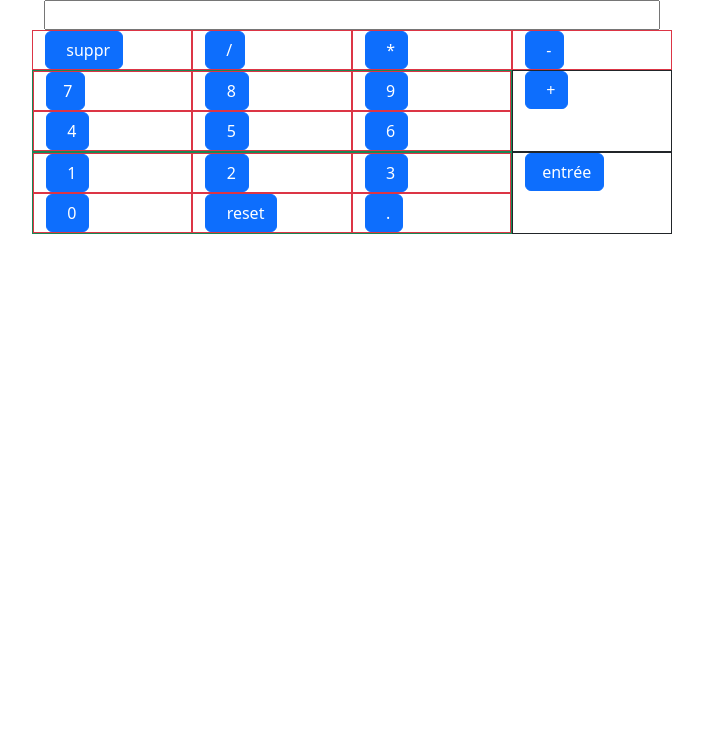
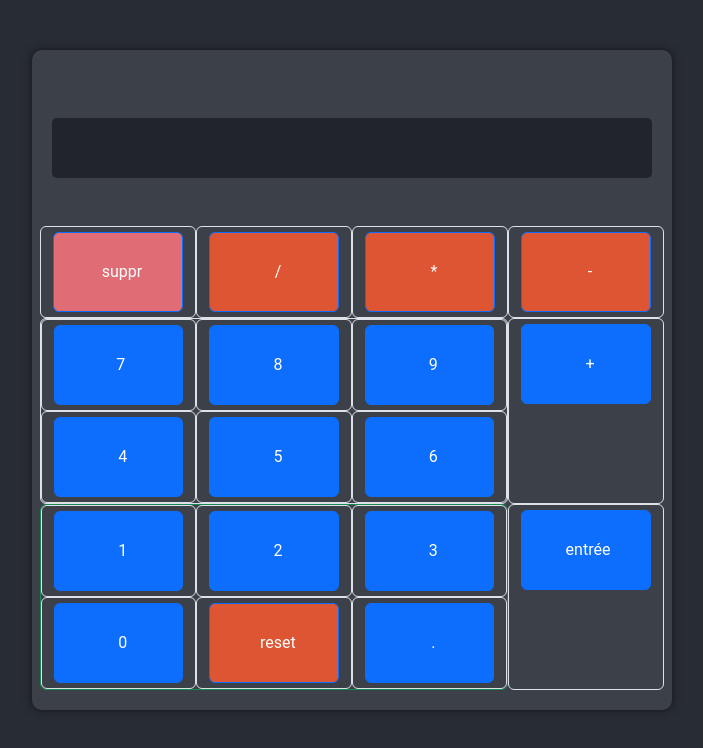
Before and after one commit to MIM-IT/machineCalcul, a plain HTML site: page index.html in a window 1280 px wide. Shown: the whole page, without its empty margins (288-991 px from the left). Drawn offline with nearby package versions, Linux system fonts and the light colour scheme.

Commit message:
Machine de calcul mis à jour avec CSS finis

```diff
--- a/index.html
+++ b/index.html
@@ -6,6 +6,7 @@
     <meta name="viewport" content="width=device-width, initial-scale=1.0">
     <link href="https://cdn.jsdelivr.net/npm/bootstrap@5.3.3/dist/css/bootstrap.min.css" rel="stylesheet"
         integrity="sha384-QWTKZyjpPEjISv5WaRU9OFeRpok6YctnYmDr5pNlyT2bRjXh0JMhjY6hW+ALEwIH" crossorigin="anonymous">
+        <link rel="stylesheet" href="style.css">
     <script src="https://cdn.jsdelivr.net/npm/bootstrap@5.3.3/dist/js/bootstrap.bundle.min.js"
         integrity="sha384-YvpcrYf0tY3lHB60NNkmXc5s9fDVZLESaAA55NDzOxhy9GkcIdslK1eN7N6jIeHz"
         crossorigin="anonymous"></script>
@@ -18,80 +19,80 @@
     <div class="container w-50">
         <!--*******screen------------>
         <form>
-            <input type="text" class="screen w-100 " id="screen" readonly>
+            <input type="text" class="screen w-100 mb-5 mt-5 " id="screen" readonly>
         </form>
 
         <!-- ************ premiere block******* -->
-        <div class="row">
-            <div class="col-3 border border-danger">
+        <div class="row w-80 justify-content-center">
+            <div class="col-3 border rounded">
                 <button class=" btn btn-primary " id="suppr">&nbsp; suppr</button>
             </div>
-            <div class="col-3 border border-danger">
+            <div class="col-3 border rounded">
                 <button class="btn btn-primary" data-num="/" id="division">&nbsp; /</button>
             </div>
-            <div class="col-3 border border-danger">
+            <div class="col-3 border rounded m">
                 <button class="btn btn-primary" data-num="*" id="multiplication">&nbsp; *</button>
             </div>
-            <div class="col-3 border border-danger">
+            <div class="col-3 border rounded ">
                 <button class="btn btn-primary" data-num="-" id="soustraction">&nbsp; -</button>
             </div>
         </div>
         <!-- ****************deuxieme block ********************** -->
         <div class="row">
-            <div class="col-9 border border-success">
+            <div class="col-9 border  rounded">
                 <!-- ******** boucle ******************* -->
                 <div class="row">
-                    <div class="col-4 border border-danger">
+                    <div class="col-4 border  rounded">
                         <button class="btn btn-primary" id="sept">&nbsp;7</button>
                     </div>
-                    <div class="col-4 border border-danger">
+                    <div class="col-4 border  rounded">
                         <button class="btn btn-primary" id="huit">&nbsp; 8</button>
                     </div>
-                    <div class="col-4 border border-danger">
+                    <div class="col-4 border  rounded">
                         <button class="btn btn-primary" id="neuf">&nbsp; 9</button>
                     </div>
-                    <div class="col-4 border border-danger">
-                        <button class="btn btn-primary" id="quatre">&nbsp; 4</button>
+                    <div class="col-4 border  rounded">
+                        <button class="btn btn-primary w-100" id="quatre">&nbsp; 4</button>
                     </div>
-                    <div class="col-4 border border-danger">
+                    <div class="col-4 border  rounded">
                         <button class="btn btn-primary" id="cinq">&nbsp; 5</button>
                     </div>
-                    <div class="col-4 border border-danger">
+                    <div class="col-4 border  rounded">
                         <button class="btn btn-primary" id="six">&nbsp; 6</button>
                     </div>
                 </div>
             </div>
-            <div class="col-3 border border-dark">
+            <div class="col-3 border rounded">
                 <button class="btn btn-primary" data-num="+" id="addition">&nbsp; +</button>
             </div>
         </div>
         <!--********3eme block-->
         <div class="row">
-            <div class="col-9 border border-success">
+            <div class="col-9 border border-success rounded">
                 <!-- ******** bocle ******************* -->
                 <div class="row">
-                    <div class="col-4 border border-danger">
+                    <div class="col-4 border rounded">
                         <button class="btn btn-primary" id="un">&nbsp; 1</button>
                     </div>
-                    <div class="col-4 border border-danger">
+                    <div class="col-4 border rounded">
                         <button class="btn btn-primary" id="deux">&nbsp; 2</button>
                     </div>
-                    <div class="col-4 border border-danger">
+                    <div class="col-4 border rounded">
                         <button class="btn btn-primary" id="trois">&nbsp; 3</button>
                     </div>
-                    <div class="col-4 border border-danger">
+                    <div class="col-4 border rounded">
                         <button class="btn btn-primary" id="zero">&nbsp; 0</button>
                     </div>
-                    <div class="col-4 border border-danger">
+                    <div class="col-4 border rounded">
                         <button class="btn btn-primary" id="reset">&nbsp; reset</button>
                     </div>
-                    <div class="col-4 border border-danger">
+                    <div class="col-4 border rounded">
                         <button class="btn btn-primary" id="pts">&nbsp; .</button>
                     </div>
                 </div>
 
             </div>
-            <div class="col-3 border border-dark">
+            <div class="col-3 border rounded">
                 <button class="btn btn-primary" id="entree">&nbsp;entrée</button>
             </div>
         </div>
--- a/main.js
+++ b/main.js
@@ -4,8 +4,9 @@ let suppr = document.getElementById("suppr");
 let screen = document.getElementById("screen");
 let reset = document.getElementById("reset");
 let nombreUn = 0;
-let nombreDeux =0;
-let operateur = document.querySelectorAll("[data-num]");
+let nombreDeux = 0;
+let res = 0;
+let operateur = document.querySelectorAll("[data-num]"); // on nome le groupe de sélecteur [data-num]-->operateur
 console.log(operateur);
 
 // initiation des spécials boutons
@@ -32,7 +33,7 @@ entree.addEventListener("click",function(){
 
 const division = document.getElementById("division");
 division.addEventListener("click",function(){
-    operateur = division.dataset.num;
+    operateur = division.dataset.num; // on implémente l'opérateur division depuis le selecteur data-num (on reprend le chemin)
     nombreUn = parseFloat(document.getElementById("screen").value);
     myDisplay("/");
     myReset();
@@ -63,6 +64,11 @@ addition.addEventListener("click", function () {
     myDisplay("+");
     myReset();
 });
+const pts = document.getElementById("pts");
+pts.addEventListener("click", function () {
+    myDisplay(".");
+});
+
 
 // *******init des chiffres
 const neuf = document.getElementById("neuf");
@@ -111,12 +117,8 @@ const zero = document.getElementById("zero");
 zero.addEventListener("click", function () {
     myDisplay(0)
 });
-const pts = document.getElementById("pts");
-pts.addEventListener("click", function () {
-    myDisplay(".");
-});
 
-
+/********Les Fonctions************** */
 function myDisplay(valeur){
     screen.value += valeur;
 }
@@ -128,7 +130,7 @@ function myReset(){
 function supprLastCar() {
     screen.value = screen.value.slice(0,-1);
 }
-let res;
+
 console.log(nombreUn);
 console.log(nombreDeux);
 
@@ -139,23 +141,23 @@ function monResultat(){
         case "*":
             res = nombreUn * nombreDeux;
             screen.value = res;
-            myDisplay(res);
+            //myDisplay(res);
             break;
         case "+":
             res = nombreUn + nombreDeux;
             screen.value = res;
             console.log(res);
-            myDisplay(res);
+            //myDisplay(res);
             break;
         case "-":
             res = nombreUn - nombreDeux;
             screen.value = res;
-            myDisplay(res);
+            //myDisplay(res);
             break;
         case "/":
             res = nombreUn / nombreDeux;
             screen.value = res;
-            myDisplay(res);
+            //myDisplay(res);
             break;
     }
 }
--- /dev/null
+++ b/style.css
@@ -0,0 +1,52 @@
+/* style.css */
+
+/* General Styles */
+body {
+    background-color: #282c34; /* Dark background */
+    color: #ffffff; /* White text */
+    font-family: 'Roboto', sans-serif; /* Font style */
+}
+
+.container {
+    margin-top: 50px;
+    background-color: #3b4049; /* Slightly lighter background for container */
+    padding: 20px;
+    border-radius: 10px;
+    box-shadow: 0 0 10px rgba(0, 0, 0, 0.5); /* Subtle shadow */
+}
+
+.screen {
+    height: 60px;
+    font-size: 32px; /* Larger font size */
+    text-align: right;
+    padding-right: 10px;
+    background-color: #21252b; /* Darker background for screen */
+    color: #61dafb; /* Light blue text */
+    border: none;
+    border-radius: 5px;
+}
+
+/* Button Styles */
+button {
+    width: 100%;
+    height: 80px;
+    font-size: 24px;
+    border: none; /* Remove border */
+    margin: 5px 0; /* Add margin between buttons */
+    border-radius: 5px;
+}
+
+/* First Block Styles */
+#suppr {
+    background-color: #e06c75; /* Red */
+}
+
+#suppr:hover {
+    background-color: #c54c56;
+}
+
+
+
+#division, #multiplication, #soustraction,#reset {
+    background-color: #DD5533;
+}
```
